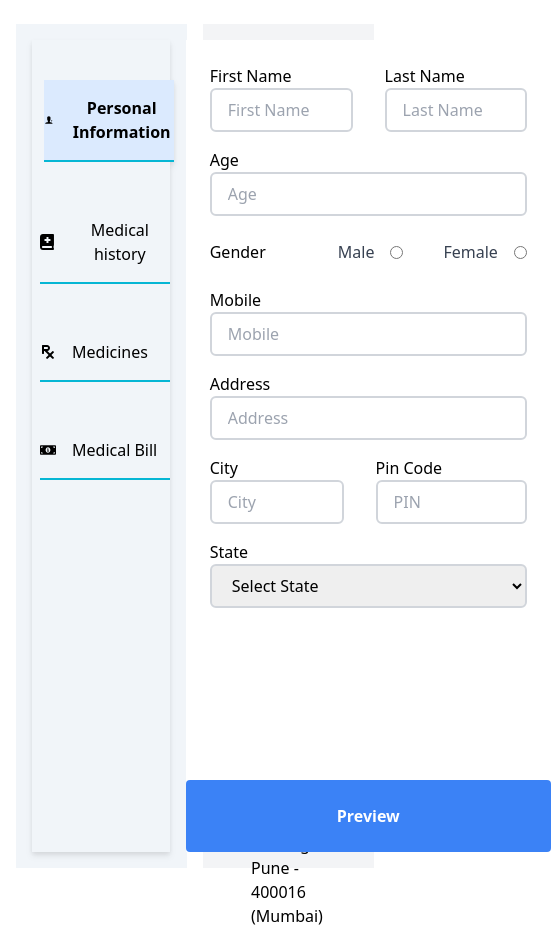
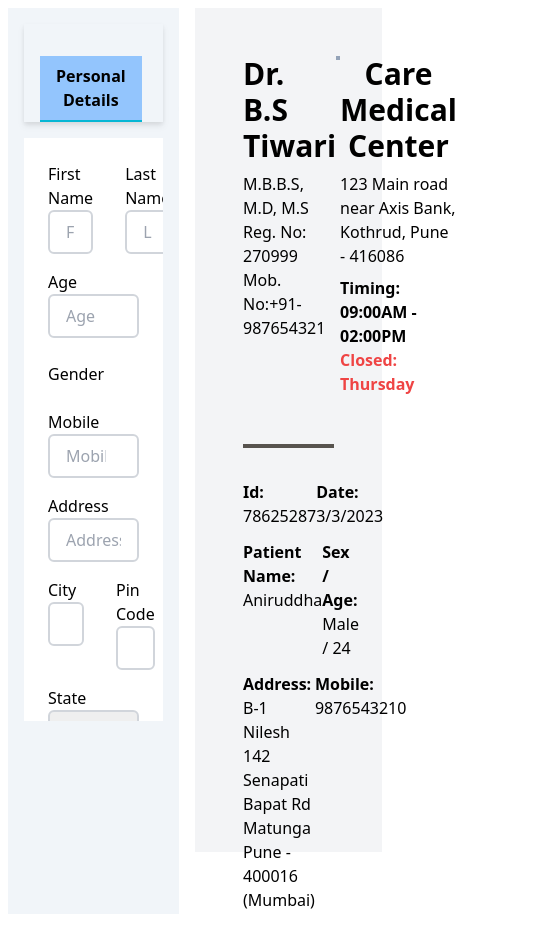
Before and after one commit to affu72/Medical-report, a React (Create React App) app: page / in a window 390 px wide. Shown: the whole page, 551 px wide, since content can reach past the window. Built offline with nearby package versions, Linux system fonts and the light colour scheme; grey boxes are pictures that could not be loaded.

Commit message:
tablet responsive breakpoint

```diff
--- a/src/components/MainComponent/InputForms.tsx
+++ b/src/components/MainComponent/InputForms.tsx
@@ -16,22 +16,16 @@ const InputForms: React.FC<PropInput> = ({ tabIndex }) => {
   ];
 
   return (
-    <>
-      <form
-        className="bg-white flex flex-col gap-6 p-6 basis-2/3 relative"
-        id="main-form"
+    <div className="bg-white flex flex-col justify-between gap-8 p-6 basis-2/3 relative overflow-auto flex-none">
+      <form id="main-form">{formSection[tabIndex]}</form>
+      <button
+        form="main-form"
+        type="submit"
+        className="bg-blue-500 hover:bg-blue-700 text-white font-bold py-6 px-3 rounded flex-none left-0 w-full"
       >
-        {formSection[tabIndex]}
-
-        <button
-          form="main-form"
-          type="submit"
-          className="bg-blue-500 hover:bg-blue-700 text-white font-bold py-6 px-3 rounded flex-none absolute bottom-0 left-0 w-full"
-        >
-          Preview
-        </button>
-      </form>
-    </>
+        Preview
+      </button>
+    </div>
   );
 };
 
--- a/src/components/MainComponent/MainPage.tsx
+++ b/src/components/MainComponent/MainPage.tsx
@@ -9,7 +9,7 @@ function MainPage() {
   };
 
   return (
-    <div className="w-1/2 flex gap-4 bg-slate-100 p-4">
+    <div className="w-1/2 flex gap-4 bg-slate-100 p-4  xl:flex-col overflow-hidden">
       <SideNav onNavClick={showFormHandler} tabIndex={tabIndex} />
       <InputForms tabIndex={tabIndex}></InputForms>
     </div>
--- a/src/components/MainComponent/MedicalBill.tsx
+++ b/src/components/MainComponent/MedicalBill.tsx
@@ -48,7 +48,10 @@ const MedicalBill: React.FC<MedicalBillProps> = ({ onInputChange }) => {
         Medical Bill
       </label>
       {bills.map((bill, index) => (
-        <div key={index} className="flex space-x-4 place-items-start">
+        <div
+          key={index}
+          className="flex space-x-4 place-items-start xl:justify-between"
+        >
           <Input
             placeholder="Bill Name"
             value={bill.name}
--- a/src/components/MainComponent/Medicines.tsx
+++ b/src/components/MainComponent/Medicines.tsx
@@ -50,7 +50,7 @@ const Medicines = () => {
   return (
     <div>
       {medicines.map((medicine, index) => (
-        <div key={index} className="flex items-center gap-2">
+        <div key={index} className="flex items-center gap-2 xl:justify-between">
           <MedicineInput />
 
           <input
--- a/src/components/MainComponent/SideNav.tsx
+++ b/src/components/MainComponent/SideNav.tsx
@@ -16,14 +16,14 @@ function SideNav(props: SidebarProp) {
   }
 
   const tabClass = (index: number) =>
-    `w-full flex items-center gap-4  border-b-2  py-4 ${
+    `w-full flex items-center gap-4  border-b-2  py-4 hover:bg-blue-100 ${
       props.tabIndex === index
-        ? "font-semibold transition-all duration-100 bg-blue-100  translate-x-1"
+        ? "font-semibold transition-all duration-100 bg-blue-300 min-xl:translate-x-3 xl:translate-y-4"
         : ""
-    } border-cyan-500 `;
+    } border-cyan-500 xl:w-auto xl:py-2 xl:px-4`;
 
   return (
-    <div className="flex flex-col bg-slate-100 pl-2 py-10 gap-10 items-baseline basis-1/3 drop-shadow-md font-thin box-border">
+    <div className="flex flex-col bg-slate-100 pl-2 py-10 gap-10 items-baseline basis-1/3 drop-shadow-md font-thin box-border  xl:flex-row xl:justify-between xl:p-4 xl:basis-auto">
       <button
         tabIndex={0}
         id="personal-tab"
@@ -31,7 +31,7 @@ function SideNav(props: SidebarProp) {
         onClick={props.onNavClick}
         className={tabClass(0)}
       >
-        <IoIosPersonAdd /> Personal Information
+        <IoIosPersonAdd className="xl:hidden" /> Personal Details
       </button>
 
       <button
@@ -41,8 +41,8 @@ function SideNav(props: SidebarProp) {
         onClick={props.onNavClick}
         className={tabClass(1)}
       >
-        <FaBookMedical />
-        Medical history
+        <FaBookMedical className="xl:hidden" />
+        Medical Record
       </button>
 
       <button
@@ -52,7 +52,7 @@ function SideNav(props: SidebarProp) {
         onClick={props.onNavClick}
         className={tabClass(2)}
       >
-        <FaPrescription />
+        <FaPrescription className="xl:hidden" />
         Medicines
       </button>
       <button
@@ -62,7 +62,7 @@ function SideNav(props: SidebarProp) {
         onClick={props.onNavClick}
         className={tabClass(3)}
       >
-        <FaMoneyBillAlt />
+        <FaMoneyBillAlt className="xl:hidden" />
         Medical Bill
       </button>
     </div>
--- a/src/components/MyComponents/Button.tsx
+++ b/src/components/MyComponents/Button.tsx
@@ -24,7 +24,7 @@ const Button: React.FC<PropButton<buttonType>> = ({
     <button
       tabIndex={tabIndex}
       type={type}
-      className={`bg-${bgColor}-500 hover:bg-${bgColor}-700 text-white font-bold py-2 px-4 rounded mt-${margin}`}
+      className={`bg-red-500 hover:bg-${bgColor}-700 text-white font-bold py-2 px-4 rounded mt-${margin}`}
       onClick={onClick}
     >
       {value}
--- a/src/components/Pages.tsx
+++ b/src/components/Pages.tsx
@@ -24,7 +24,7 @@ function Pages() {
   // };
 
   return (
-    <div className="flex justify-center p-6 gap-x-4">
+    <div className="flex justify-center p-2 gap-x-4">
       <MainPage></MainPage>
       <PreviewPage></PreviewPage>
     </div>
--- a/tailwind.config.js
+++ b/tailwind.config.js
@@ -2,6 +2,22 @@
 module.exports = {
   content: ["./src/**/*.{js,jsx,ts,tsx}"],
   theme: {
+    screens: {
+      "2xl": { max: "1535px" },
+      // => @media (max-width: 1535px) { ... }
+
+      xl: { max: "1200px" },
+      // => @media (max-width: 1279px) { ... }
+
+      lg: { max: "1023px" },
+      // => @media (max-width: 1023px) { ... }
+
+      md: { max: "767px" },
+      // => @media (max-width: 767px) { ... }
+
+      sm: { max: "639px" },
+      // => @media (max-width: 639px) { ... }
+    },
     extend: {},
   },
   plugins: [],
```
